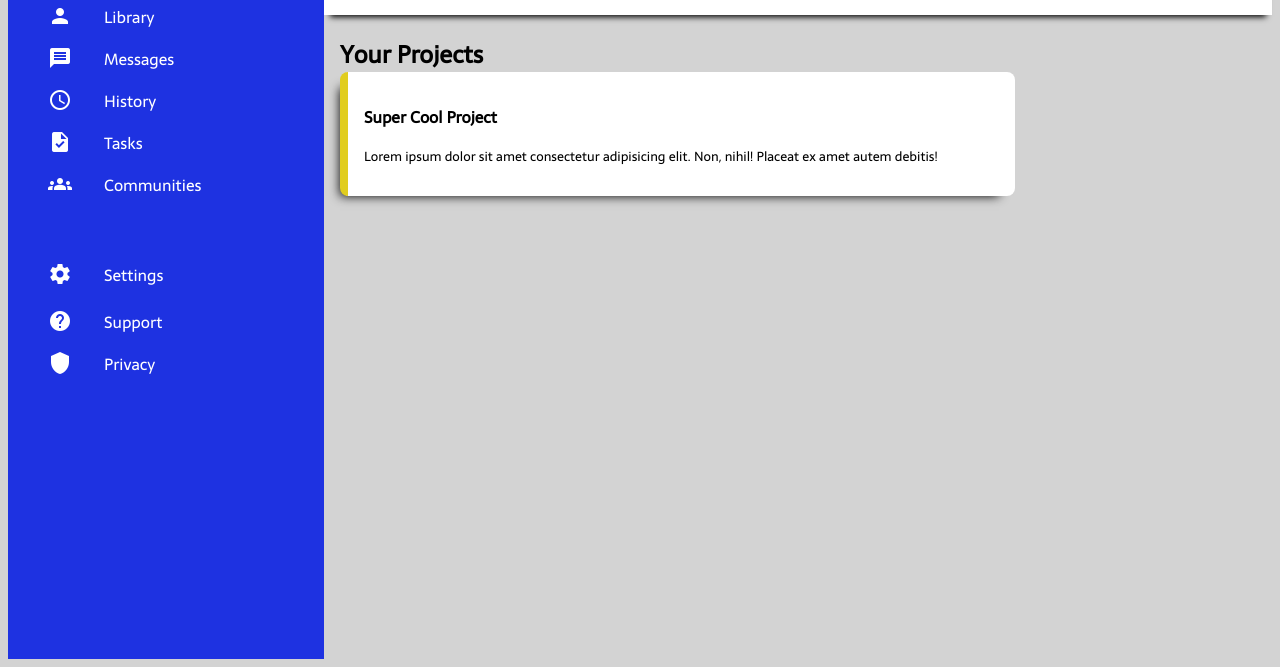
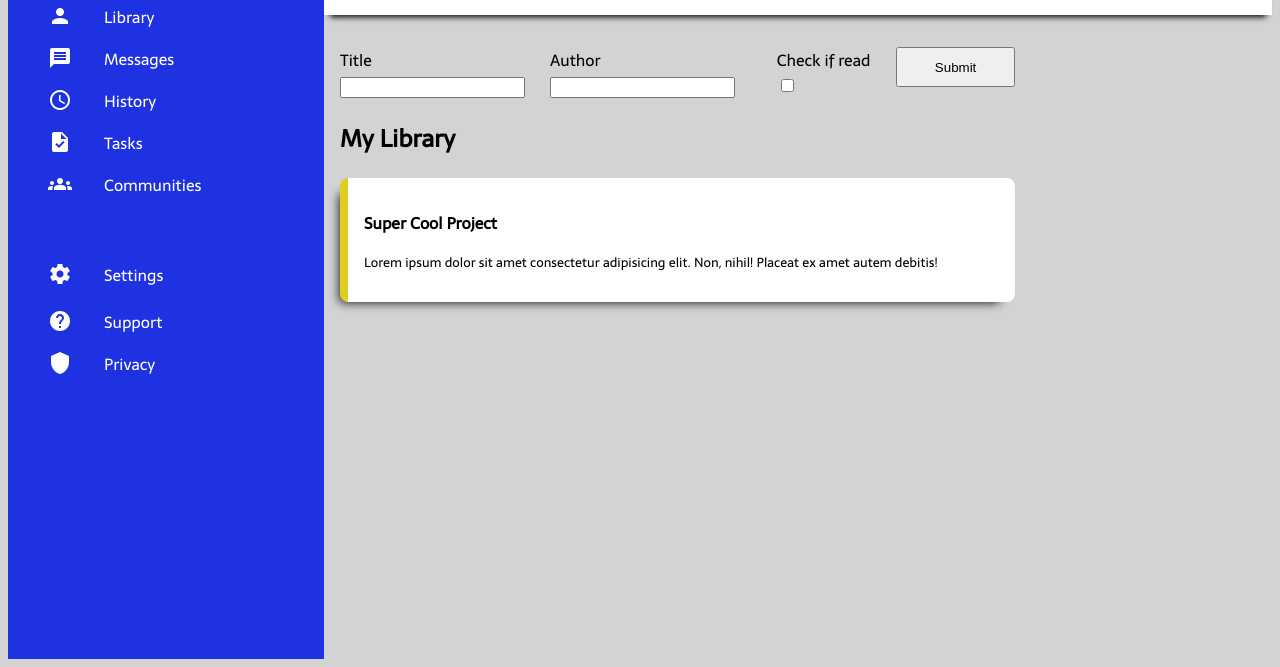
Before and after one commit to kristofer11/admin-dashboard, a plain HTML site: page library/library.html in a window 1280 px wide. Shown: the part 149-816 px from the top of the page. Drawn offline with Linux system fonts and the light colour scheme.

Commit message:
Abandon Library page ATM. Starting simpler version

```diff
--- a/library/library.html
+++ b/library/library.html
@@ -8,6 +8,7 @@
     <link rel="stylesheet" href="../style.css">
     <link rel="stylesheet" href="https://fonts.googleapis.com/icon?family=Material+Icons">
     <link href="https://fonts.googleapis.com/css2?family=Sarala&display=swap" rel="stylesheet">
+    <link rel="stylesheet" href="styles.css">
 </head>
 <body>
     <div class="container">
@@ -53,9 +54,29 @@
                 </div>
             </div>
             <div class="right-main">
-                <div class="projects-wrapper">
-                    <h2>Your Projects</h2>
-                    <div class="project-content">
+                <div class="library-wrapper">
+                    <div class="book-input-div">
+                        <form action="" class="book-input">
+                            <div class="title">
+                                <label for="title"> Title
+                                    <input id="title" type="text">
+                                </label>
+                            </div>
+                            <div class="author">
+                                <label for="author"> Author
+                                    <input id="author" type="text">
+                                </label>
+                            </div>
+                            <div class="read">
+                                <label for="read"> Check if read
+                                    <input id="read" type="checkbox">
+                                </label>
+                            </div>
+                            <input class="submit" type="submit">
+                        </form>
+                    </div>
+                    <h2>My Library</h2>
+                    <div class="library-content">
                         <div class="project">
                             <h3>Super Cool Project</h3>
                             <p>Lorem ipsum dolor sit amet consectetur adipisicing elit. Non, nihil! Placeat ex amet autem debitis!</p>
@@ -77,6 +98,8 @@
             }
         ];
 
+        const libraryDisplay = document.querySelector(".library-content");
+
         function Book(title, author, pages, read) {
             this.title = title
             this.author = author
@@ -88,11 +111,21 @@
             myLibrary.push(book)
         }
 
+        function buildLibrary() {
+            myLibrary.forEach(
+                libraryDisplay.appendChild(div)
+            )
+        }
+
+        buildLibrary();
+
         const theHobbit = new Book("The Hobbit", "Tolkien", 899, true);
+
+
 
         addBook(theHobbit);
 
-        console.log(myLibrary);
+        console.log(libraryDisplay);
 
     </script>
 </body>
--- /dev/null
+++ b/library/styles.css
@@ -0,0 +1,27 @@
+/* Styles for Library page */
+
+/* .library-wrapper {
+    grid-area: projects;
+    display: grid;
+    grid-template-rows: 15px 15px 1fr;
+    gap: 10px;
+} */
+
+.book-input {
+    display: flex;
+    grid-template-columns: 1fr, 1fr, 1fr, 100px;
+    gap: 1rem;
+}
+
+.submit {
+    height: 2.5rem;
+    width: 133px;
+}
+
+.library-content {
+    display: grid;
+    grid-template-columns: repeat(auto-fit, minmax(300px, 1fr));
+    /* grid-template-rows: repeat(6, minmax(auto, 175px)); */
+    gap: 20px;
+    align-content: start;
+}
--- a/style.css
+++ b/style.css
@@ -1,3 +1,5 @@
+/* Initial style sheeet */
+
 body {
     height: 100vh;
     background-color: lightgray;
@@ -92,7 +94,6 @@ body {
 .top-nav i {
     font-size: 1.5rem;
 }
-
 
 .top-nav input {
     height: 1.5rem;
```
